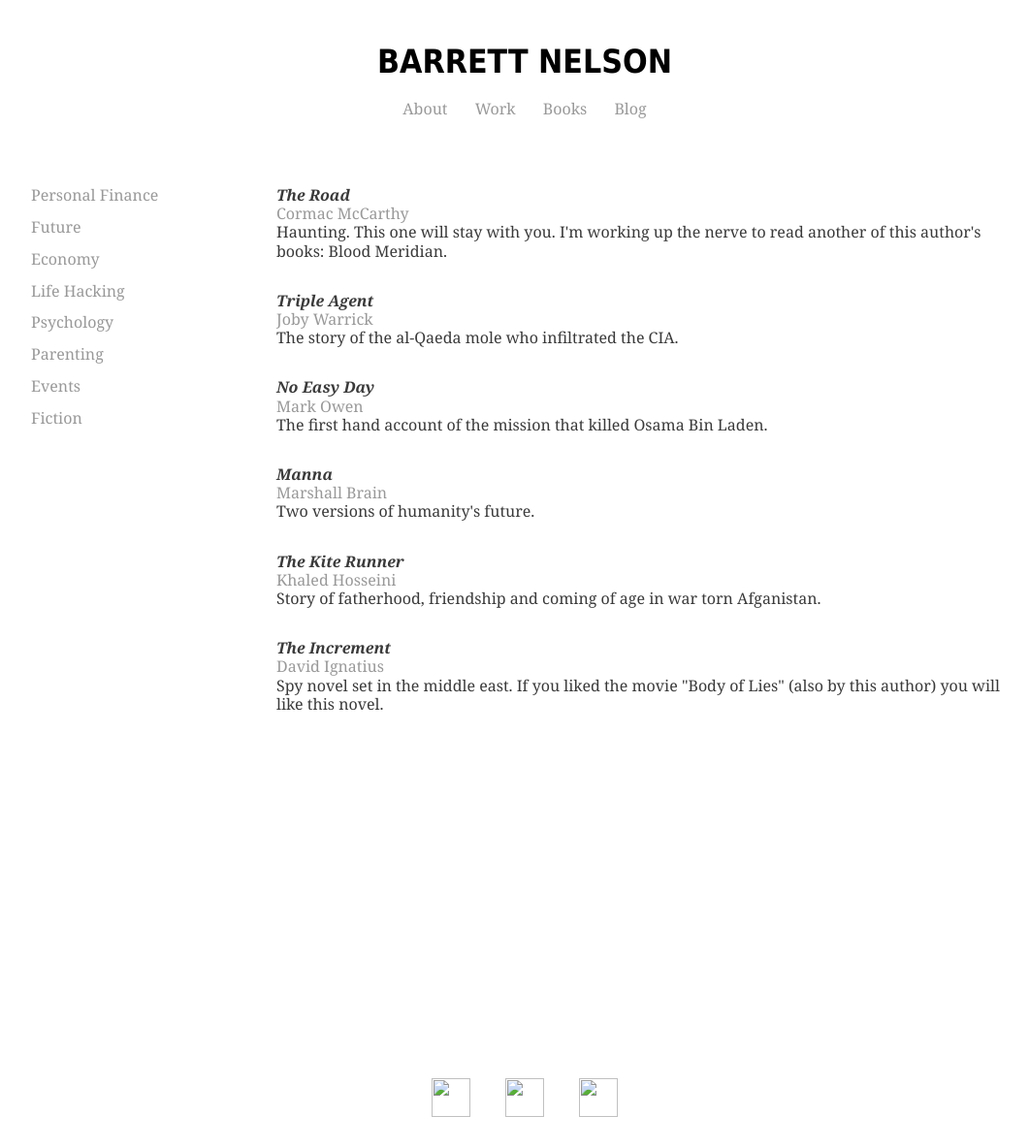
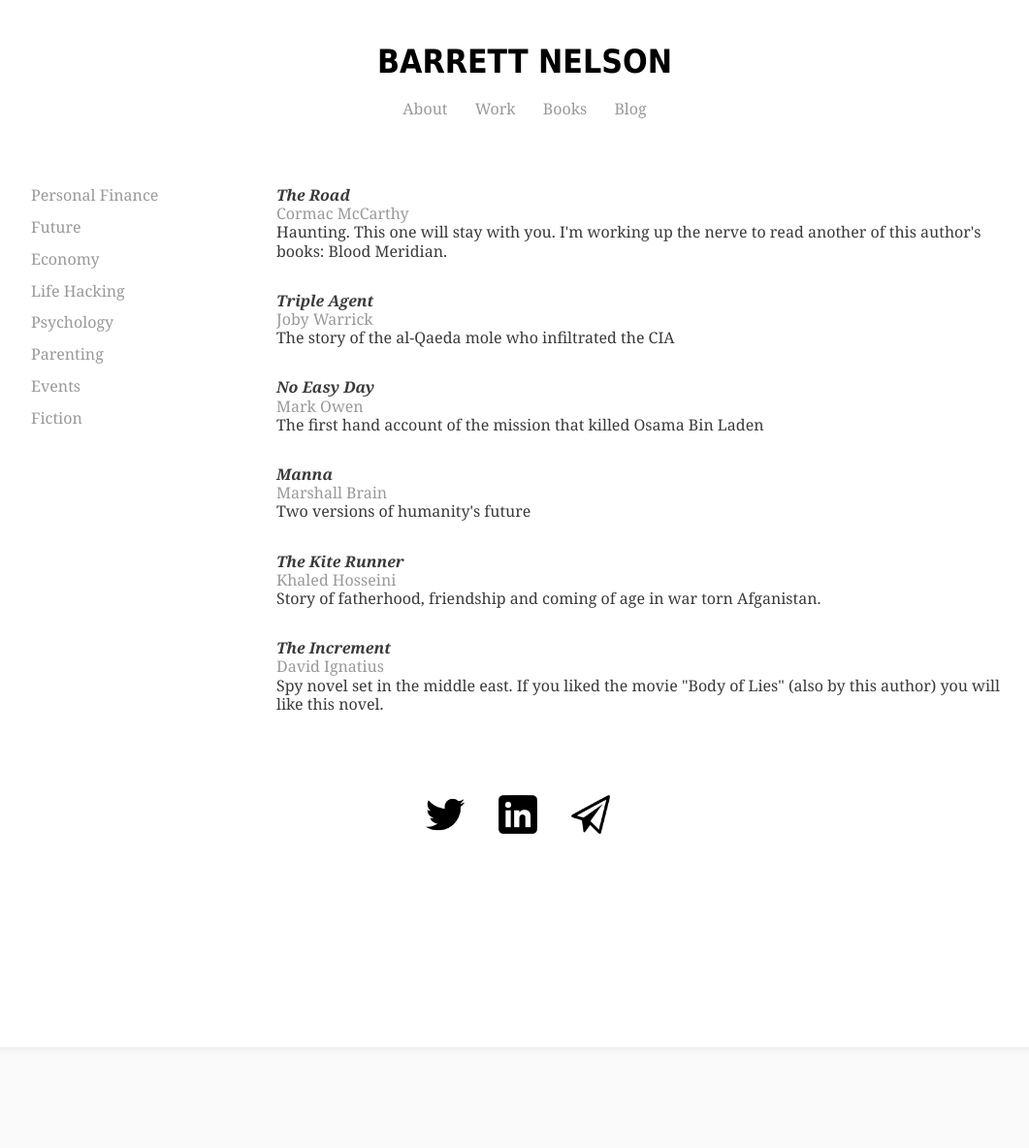
Before and after one commit to bstnel/bstnel.github.io, a Jekyll site: the page books/fiction/index.html, which Jekyll copies as it is, in a window 1280 px wide. Shown: the whole page at 97% size, without its empty margins (99-1160 px from the left). Built offline with Jekyll 4.4.1, drawn with Linux system fonts in a browser that asks for light colours; after the commit the page ends 1080 px from its top, so only the background shows below that.

Commit message:
Update index.html

```diff
--- a/books/fiction/index.html
+++ b/books/fiction/index.html
@@ -53,17 +53,17 @@
             <p>
           <h3>Triple Agent</h3>
   <h4>Joby Warrick</h4>
-  <h5>The story of the al-Qaeda mole who infiltrated the CIA. </h5>
+  <h5>The story of the al-Qaeda mole who infiltrated the CIA </h5>
       </p>
       <p>
           <h3>No Easy Day</h3>
   <h4>Mark Owen</h4>
-  <h5>The first hand account of the mission that killed Osama Bin Laden. </h5>
+  <h5>The first hand account of the mission that killed Osama Bin Laden </h5>
       </p>
   <p>
           <h3>Manna</h3>
   <h4>Marshall Brain</h4>
-  <h5>Two versions of humanity's future.</h5>
+  <h5>Two versions of humanity's future</h5>
       </p>
 <p>
           <h3>The Kite Runner</h3>
@@ -75,17 +75,17 @@
   <h4>David Ignatius</h4>
   <h5>Spy novel set in the middle east. If you liked the movie "Body of Lies" (also by this author) you will like this novel.</h5>
       </p>
+	</div>
+	<p>
+<h6>
+	        <ul>
+	        <li><a href="https://twitter.com/barstonel"><img src="../../twitter-256-black.png"style="width:40px;height:40px;"></a></li>
+		<li><a href="https://www.linkedin.com/in/barrettnelson/"><img src="../../linkedin-256-black.png"style="width:40px;height:40px;"></a></li>
+		<li><a href="mailto:bstnel@gmail.com"><img src="../../email-256-black.png"style="width:40px;height:40px;"></a></li>
+		</ul>
+</h6>
+</p>
+</div>
 
-
-	    </div>
-	</div>
-
-<footer>
-	        <ul class="footer">
-	        <li><a href="https://twitter.com/barstonel"><img src="../twitter-256-black.png"style="width:40px;height:40px;"></a></li>
-		<li><a href="https://www.linkedin.com/in/barrettnelson/"><img src="../linkedin-256-black.png"style="width:40px;height:40px;"></a></li>
-		<li><a href="mailto:bstnel@gmail.com"><img src="../email-256-black.png"style="width:40px;height:40px;"></a></li>
-		</ul>
-</footer>
 </body>
 </html>
```
